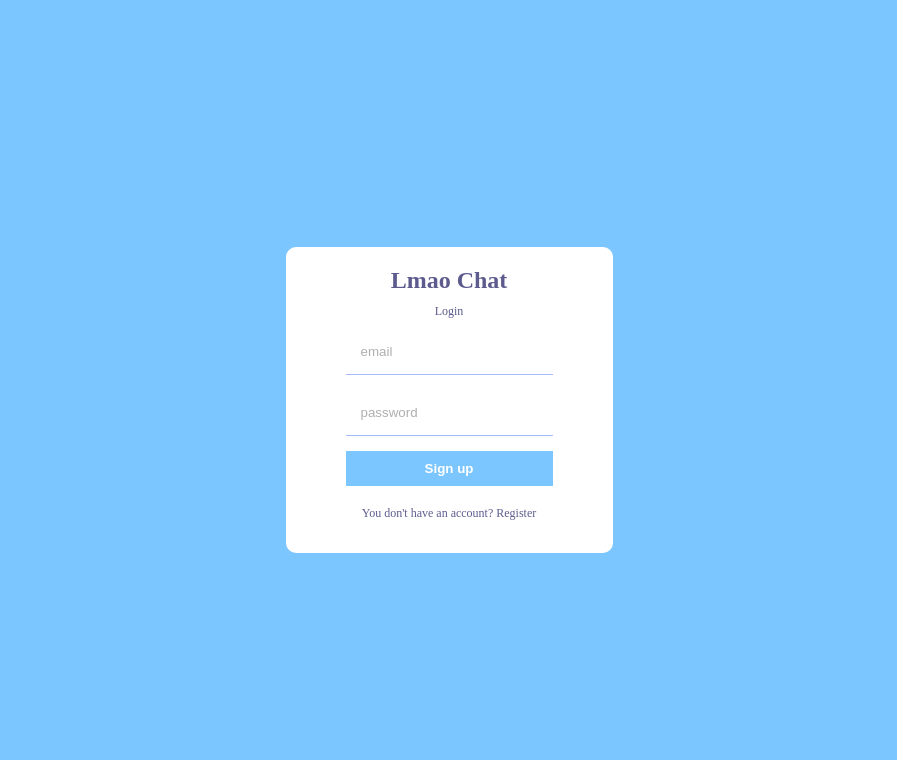
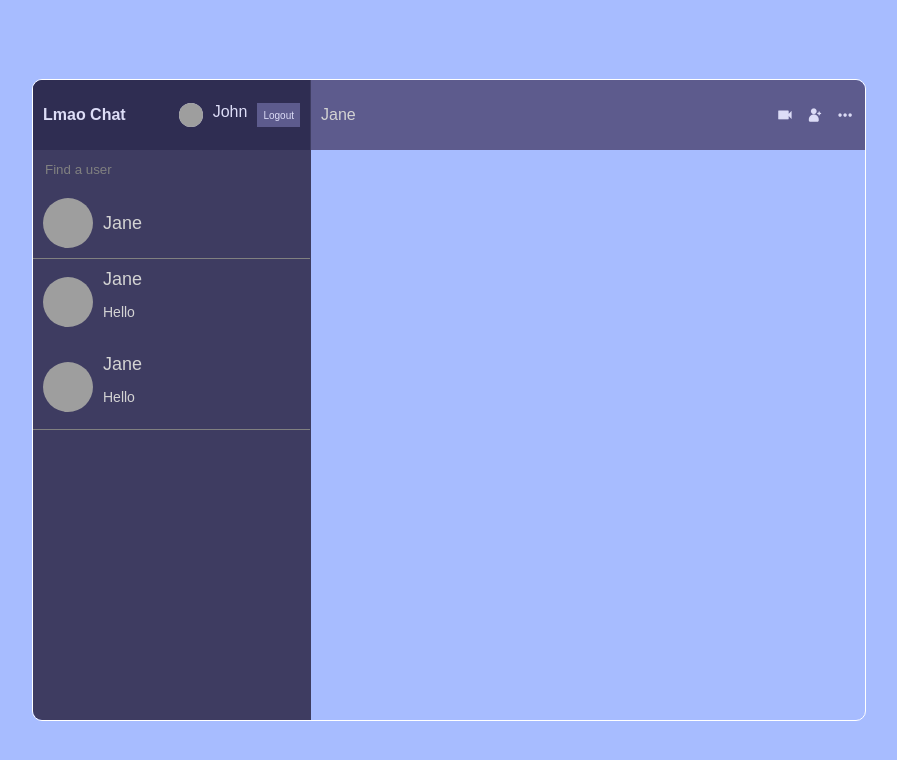
Before and after one commit to manhcuong3092/chap-app, a React (Vite) app: page / in a window 1280 px wide. Shown: the top 760 px of the page, without its empty margins (191-1088 px from the left). Built offline with nearby package versions, Linux system fonts and the light colour scheme; grey boxes are pictures that could not be loaded.

Commit message:
add components

```diff
--- a/src/App.jsx
+++ b/src/App.jsx
@@ -1,9 +1,10 @@
+import Home from "./pages/Home";
 import Login from "./pages/Login";
 import Register from "./pages/Register";
 import "./style.scss";
 
 function App() {
-  return <Login />;
+  return <Home />;
 }
 
 export default App;
--- a/src/components/Chat.jsx
+++ b/src/components/Chat.jsx
@@ -1,7 +1,21 @@
 import React from "react";
+import Cam from "../img/cam.png";
+import Add from "../img/add.png";
+import More from "../img/more.png";
 
 const Chat = () => {
-  return <div className="chat">Chat</div>;
+  return (
+    <div className="chat">
+      <div className="chatInfo">
+        <span>Jane</span>
+        <div className="chatIcons">
+          <img src={Cam} alt="" />
+          <img src={Add} alt="" />
+          <img src={More} alt="" />
+        </div>
+      </div>
+    </div>
+  );
 };
 
 export default Chat;
--- /dev/null
+++ b/src/components/Chats.jsx
@@ -0,0 +1,30 @@
+import React from "react";
+
+const Chats = () => {
+  return (
+    <div className="chats">
+      <div className="userChat">
+        <img
+          src="https://encrypted-tbn0.gstatic.com/images?q=tbn:ANd9GcSYNzaPelHgrEejyS5LIOs4q6YRmPNZr8O4zA&usqp=CAU"
+          alt=""
+        />
+        <div className="userChatInfo">
+          <span>Jane</span>
+          <p>Hello</p>
+        </div>
+      </div>
+      <div className="userChat">
+        <img
+          src="https://encrypted-tbn0.gstatic.com/images?q=tbn:ANd9GcSYNzaPelHgrEejyS5LIOs4q6YRmPNZr8O4zA&usqp=CAU"
+          alt=""
+        />
+        <div className="userChatInfo">
+          <span>Jane</span>
+          <p>Hello</p>
+        </div>
+      </div>
+    </div>
+  );
+};
+
+export default Chats;
--- /dev/null
+++ b/src/components/Navbar.jsx
@@ -0,0 +1,19 @@
+import React from "react";
+
+const Navbar = () => {
+  return (
+    <div className="navbar">
+      <span className="logo">Lmao Chat</span>
+      <div className="user">
+        <img
+          src="https://encrypted-tbn0.gstatic.com/images?q=tbn:ANd9GcSYNzaPelHgrEejyS5LIOs4q6YRmPNZr8O4zA&usqp=CAU"
+          alt=""
+        />
+        <span>John</span>
+        <button>Logout</button>
+      </div>
+    </div>
+  );
+};
+
+export default Navbar;
--- /dev/null
+++ b/src/components/Search.jsx
@@ -0,0 +1,22 @@
+import React from "react";
+
+const Search = () => {
+  return (
+    <div className="search">
+      <div className="searchForm">
+        <input type="text" placeholder="Find a user" />
+      </div>
+      <div className="userChat">
+        <img
+          src="https://encrypted-tbn0.gstatic.com/images?q=tbn:ANd9GcSYNzaPelHgrEejyS5LIOs4q6YRmPNZr8O4zA&usqp=CAU"
+          alt=""
+        />
+        <div className="userChatInfo">
+          <span>Jane</span>
+        </div>
+      </div>
+    </div>
+  );
+};
+
+export default Search;
--- a/src/components/Sidebar.jsx
+++ b/src/components/Sidebar.jsx
@@ -1,10 +1,14 @@
 import React from "react";
 import Navbar from "./Navbar";
+import Search from "./Search";
+import Chats from "./Chats";
 
 const Sidebar = () => {
   return (
     <div className="sidebar">
       <Navbar />
+      <Search />
+      <Chats />
     </div>
   );
 };
--- a/src/style.scss
+++ b/src/style.scss
@@ -1,5 +1,6 @@
 body {
   margin: 0;
+  font-family: Arial, Helvetica, sans-serif;
 }
 
 .formContainer {
@@ -73,3 +74,136 @@ body {
     }
   }
 }
+
+.home {
+  background-color: #a7bcff;
+  height: 100vh;
+  display: flex;
+  align-items: center;
+  justify-content: center;
+
+  .container {
+    border: 1px solid white;
+    border-radius: 10px;
+    width: 65%;
+    height: 80%;
+    display: flex;
+    overflow: hidden;
+
+    .sidebar {
+      flex: 1;
+      border-right: 1px solid #3e3c61;
+      background-color: #3e3c61;
+
+      .navbar {
+        display: flex;
+        align-items: center;
+        background-color: #2f2d52;
+        height: 50px;
+        padding: 10px;
+        justify-content: space-between;
+        color: #ddddf7;
+
+        .logo {
+          font-weight: bold;
+        }
+
+        .user {
+          display: flex;
+          gap: 10px;
+
+          img {
+            background-color: #ddddf7;
+            height: 24px;
+            width: 24px;
+            border-radius: 50%;
+            object-fit: cover;
+          }
+
+          button {
+            background-color: #5d5b8d;
+            color: #ddddf7;
+            font-size: 10px;
+            border: none;
+            cursor: pointer;
+          }
+        }
+      }
+
+      .search,
+      .chats {
+        border-bottom: 1px solid gray;
+
+        .searchForm {
+          padding: 10px;
+
+          input {
+            background-color: transparent;
+            border: none;
+            color: white;
+            outline: none;
+
+            &::placeholder {
+              color: gray;
+            }
+          }
+        }
+        .userChat {
+          padding: 10px;
+          display: flex;
+          align-items: center;
+          gap: 10px;
+          cursor: pointer;
+          color: lightgray;
+
+          &:hover {
+            background-color: #2f2d52;
+          }
+
+          img {
+            width: 50px;
+            height: 50px;
+            border-radius: 50%;
+            object-fit: cover;
+          }
+
+          .userChatInfo {
+            span {
+              font-size: 18px;
+              font-weight: 500;
+            }
+
+            p {
+              font-size: 14px;
+              color: lightgray;
+            }
+          }
+        }
+      }
+    }
+
+    .chat {
+      flex: 2;
+
+      .chatInfo {
+        height: 50px;
+        background-color: #5d5b8d;
+        display: flex;
+        align-items: center;
+        justify-content: space-between;
+        padding: 10px;
+        color: lightgray;
+      }
+
+      .chatIcons {
+        display: flex;
+        gap: 10px;
+
+        img {
+          height: 20px;
+          cursor: pointer;
+        }
+      }
+    }
+  }
+}
```
Also changed, not shown: src/components/Input.jsx (added, +7 -0 lines), src/components/Message.jsx (added, +7 -0 lines), src/components/Messages.jsx (added).
